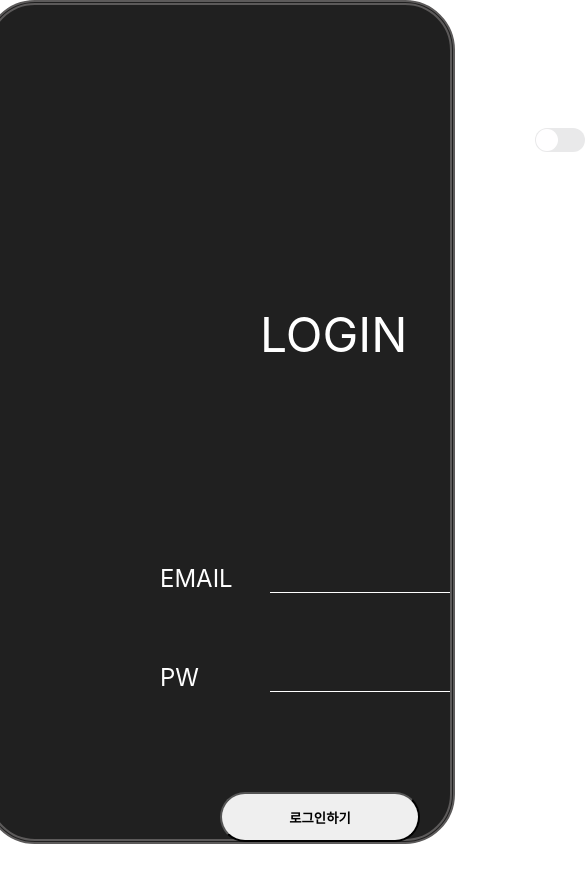
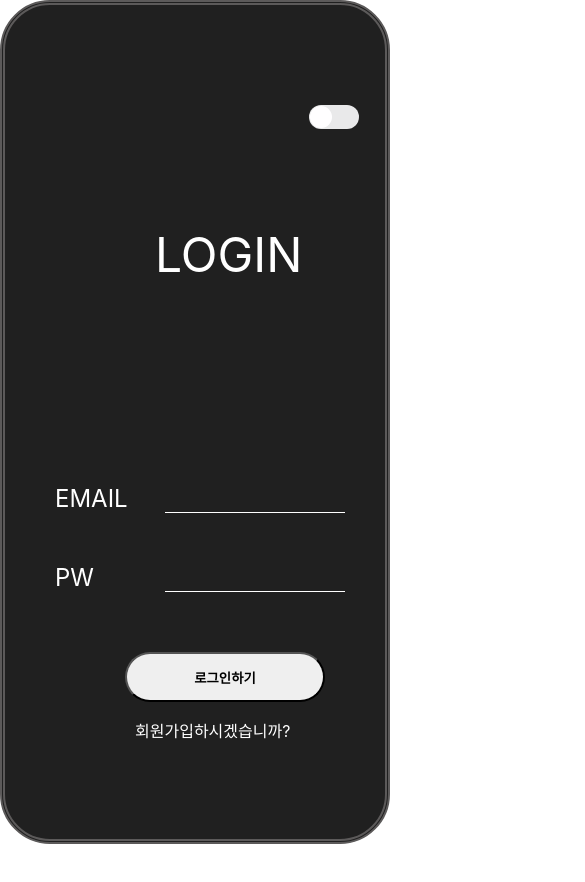
Before and after one commit to minimi61/wanted-pre-onboarding-frontend-fe-1, a React (Create React App) app: page / in a window 390 px wide. Shown: the whole page, 585 px wide, since content can reach past the window. After the commit the page ends 844 px from the top, so only its background shows below. Built offline with nearby package versions, Linux system fonts and the light colour scheme.

Commit message:
[fix] 모바일 웹 버전

```diff
--- a/src/App.jsx
+++ b/src/App.jsx
@@ -21,7 +21,6 @@ const App = () => {
         <BgContainer>
         <Header toggleBtn={toggleBtn} setToggleBtn={setToggleBtn}/>
 
-        <BgBox>
         <Routes>
           <Route path='/' element={<Login/>} />
           <Route path='/signUp' element={<SingUp />} />
@@ -32,25 +31,25 @@ const App = () => {
             <Route path="/todo" element={<TodoMain />} />
           </Route> */}
         </Routes>
-        </BgBox>
       </BgContainer>
    </ThemeProvider>
  </TodoProvider>
     );
 }
 const BgContainer = styled.div`
-    display: flex;
-    justify-content: center;
+  /* position: relative; */
+  max-width: 480px;
+  min-width: 320px;
+  height: 100vh;
+  /* overflow-y: scroll; */
+  margin: 0 auto;
+  background-color: ${(props) => props.theme.bgColor};
+  border-radius: 50px;
+  border: thick double #5c5a5a;
+    /* display: flex;
+    justify-content: center; */
 
 `
 
-const BgBox = styled.div`
-    width: 700px;
-    height: 100vh;
-    display: flex;
-    border-radius: 50px;
-    border: thick double #5c5a5a;
-    background-color: ${(props) => props.theme.bgColor};
 
-`
 export default App;
--- a/src/Routes/PrivateRoute.jsx
+++ b/src/Routes/PrivateRoute.jsx
@@ -1,8 +1,9 @@
 import React from 'react';
 import { Route, Navigate, Outlet } from 'react-router-dom';
 import { isLogin } from '../api/apis';
+import TodoMain from '../pages/TodoMain';
 
-const PrivateRoute = ({element: Element, ...rest}) => {
+const PrivateRoute = () => {
   return (
      isLogin() ? <Outlet/> :  <Navigate to= '/'/>
   )
--- a/src/components/Header.jsx
+++ b/src/components/Header.jsx
@@ -24,11 +24,13 @@ const Header = ({toggleBtn,setToggleBtn}) => {
 }
 const ToggleContainer = styled.div`
   position: relative;
-  margin-top: 8rem;
-  left: 600px;
+  /* margin-top: 8rem; */
+  /* margin-top: 50px; */
+  top: 100px;
+  left: 80%;
   cursor: pointer;
   height: 20px;
-
+  width: 80px;
   > .toggle-container {
     width: 50px;
     height: 24px;
--- a/src/pages/Login.jsx
+++ b/src/pages/Login.jsx
@@ -74,19 +74,19 @@ const LoginContainer = styled.form`
  color: ${(props) => props.theme.color};
 `
 const LoginTitle = styled.div`
-   margin-top: 300px;
-   margin-left: 270px;
+   margin-top: 200px;
+   margin-left: 150px;
    color: ${(props) => props.theme.color};
    font-size: 3rem;
 `
 const LoginContent = styled.div`
   margin-top: 200px;
-  margin-left: 270px;
+  margin-left: 150px;
 
 `
 
 const LoginBox = styled.div`
-  margin-top: 70px;
+  margin-top: 50px;
   margin-left: -70px;
   display: flex;
   font-size: 1.5rem;
@@ -108,15 +108,16 @@ const IdInput = styled.input`
 const LoginBtn = styled.button`
   width: 200px;
   height: 50px;
-  margin-top: 100px;
-  margin-left: 230px;
+  margin-top: 60px;
+  margin-left: 120px;
   border-radius: 50px;
   cursor: pointer;
   font-weight: 600;
   color:  ${(props) => props.theme.BgColor};
 `
 const GotoSignup = styled.p`
-  margin-left: 250px;
+  margin-left: 130px;
+  margin-bottom: 100px;
   cursor: pointer;
 `
 
--- a/src/pages/SingUp.jsx
+++ b/src/pages/SingUp.jsx
@@ -115,14 +115,14 @@ const PrevBtn = styled.button`
 
 
 const SignUpTitle = styled.div`
-   margin-top: 200px;
-   margin-left: 270px;
+   margin-top: 100px;
+   margin-left: 120px;
    color: ${(props) => props.theme.color};
    font-size: 3rem;
 `
 const SignUpContent = styled.div`
-  margin-top: 150px;
-  margin-left: 270px;
+  margin-top: 130px;
+  margin-left: 150px;
 `
 
 const SignUpBox = styled.div`
@@ -154,8 +154,9 @@ const ErrorMessage = styled.div`
 const SignUpBtn = styled.button`
   width: 200px;
   height: 50px;
-  margin-top: 150px;
-  margin-left: 230px;
+  margin-top: 130px;
+  margin-left: 120px;
+  margin-bottom: 100px;
   border-radius: 50px;
   cursor: pointer;
   font-weight: 600;
@@ -166,7 +167,8 @@ const NoSignUpBtn = styled.button`
   width: 200px;
   height: 50px;
   margin-top: 150px;
-  margin-left: 230px;
+  margin-left: 120px;
+  margin-bottom: 100px;
   border-radius: 50px;
   font-weight: 600;
   color:  ${(props) => props.theme.BgColor};
--- a/src/pages/TodoMain.jsx
+++ b/src/pages/TodoMain.jsx
@@ -59,14 +59,14 @@ const TodoContainer = styled.div`
 
 const TodoTitle = styled.div`
    margin-top: 200px;
-   margin-left: 270px;
+   margin-left: 40%;
    color: ${(props) => props.theme.color};
    font-size: 3rem;
 `
 const TodoInput = styled.input`
-  width: 300px;
+  width: 50%;
   margin-top: 100px;
-  margin-left: 150px;
+  margin-left: 20%;
   background-color: transparent;
   border: none;
   border-bottom: 1px solid ${(props) => props.theme.color};
@@ -84,8 +84,9 @@ const AddBtn = styled.button`
    cursor: pointer;
 `
 const ListPadding = styled.div`
+  width: 80%;
   margin-top: 100px;
-  margin-left: 130px;
+  margin-left: 50px;
   color: ${(props) => props.theme.color};
 `
 export default TodoMain
```
